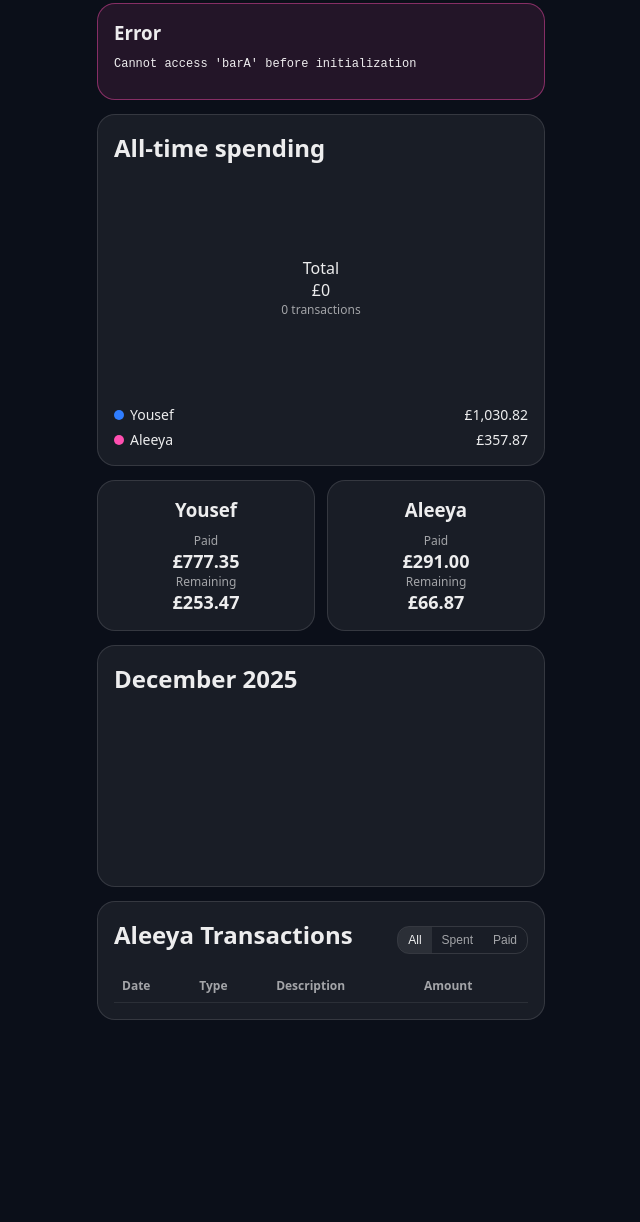
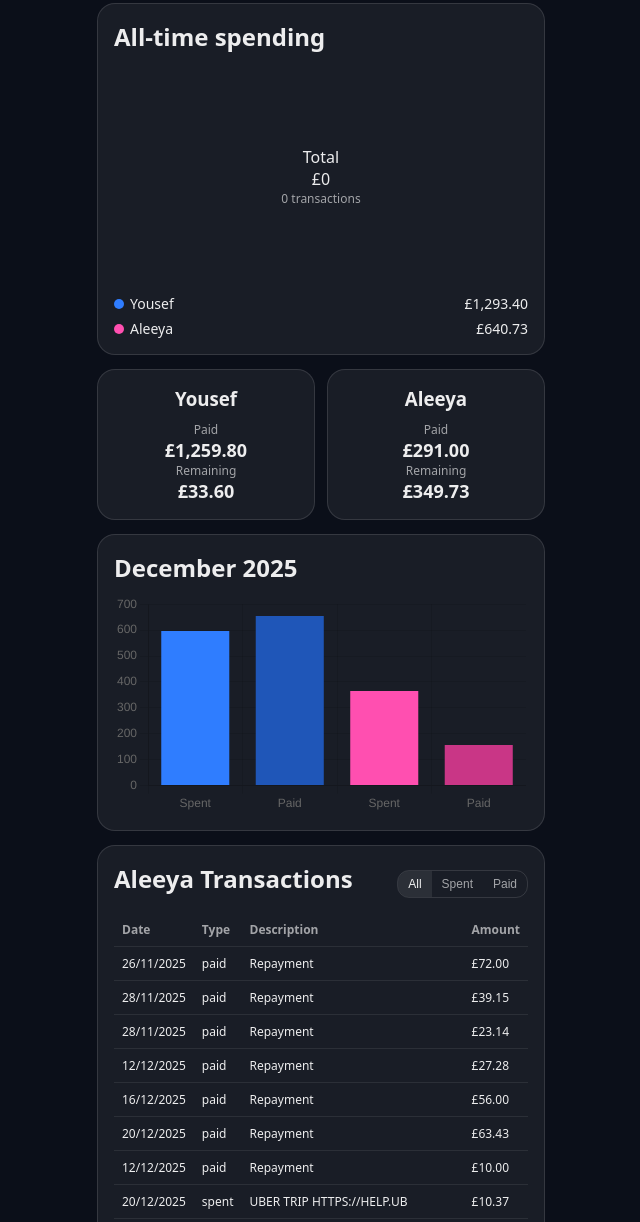
Before and after one commit to tomsharples1/amex-split-tracker, a plain HTML site: page index.html in a window 1280 px wide. Shown: the part 13-1235 px from the top of the page, without its empty margins (319-959 px from the left). Before the commit the page ends 1063 px from the top, so only its background shows below. Drawn offline with nearby package versions, Linux system fonts and the light colour scheme.

Commit message:
more bugs

```diff
--- a/index.html
+++ b/index.html
@@ -37,21 +37,11 @@ h2,h3{margin:0 0 10px 0;font-weight:800}
 .mid{font-size:18px;font-weight:900}
 .sub{font-size:12px;color:var(--muted)}
 canvas{max-width:100%}
-
-/* Error card */
-.err{display:none;border:1px solid rgba(255,79,176,.45);background:rgba(255,79,176,.1)}
-.err pre{white-space:pre-wrap;font-size:12px}
-
-/* Pie */
 .pieWrap{position:relative}
 .pieCenter{position:absolute;top:50%;left:50%;transform:translate(-50%,-50%);text-align:center;pointer-events:none}
-
-/* Monthly swipe */
 .slider{overflow:hidden;border-radius:14px}
 .slideTrack{display:flex;width:200%;transition:transform .26s ease}
 .slide{width:50%}
-
-/* Table */
 .tableHeader{display:flex;justify-content:space-between;align-items:center;margin-bottom:8px}
 .segment{display:inline-flex;border:1px solid var(--border);border-radius:12px;overflow:hidden}
 .segBtn{background:none;border:0;color:var(--muted);padding:6px 10px;font-size:12px;cursor:pointer}
@@ -60,6 +50,8 @@ table{width:100%;border-collapse:collapse;font-size:12px}
 th,td{padding:8px;border-bottom:1px solid rgba(255,255,255,.08)}
 th{color:var(--muted);text-align:left}
 .badge{padding:2px 8px;border-radius:999px;font-size:11px;border:1px solid rgba(255,255,255,.12)}
+.err{display:none;border:1px solid rgba(255,79,176,.45);background:rgba(255,79,176,.1)}
+.err pre{white-space:pre-wrap;font-size:12px}
 </style>
 </head>
 
@@ -122,45 +114,21 @@ th{color:var(--muted);text-align:left}
 </div>
 
 <script>
-/* ---------- HARD GUARD ---------- */
-const mustExist = ["pie","barA","barB","monthCard","aLedger"];
-for(const id of mustExist){
-  if(!document.getElementById(id)){
-    document.getElementById("errCard").style.display="block";
-    document.getElementById("errText").textContent = "Missing DOM element: #"+id;
-    throw new Error("Missing DOM: "+id);
-  }
-}
+const $ = id => document.getElementById(id);
+const GBP = n => new Intl.NumberFormat("en-GB",{style:"currency",currency:"GBP"}).format(Math.max(0,n||0));
+const parseDate = s => {
+  const p=String(s||"").split(/[\/-]/);
+  if(p.length!==3) return null;
+  const d=new Date(p[2],p[1]-1,p[0]);
+  return isNaN(d)?null:d;
+};
+const monthKey = d => d.getFullYear()+"-"+String(d.getMonth()+1).padStart(2,"0");
+const monthPretty = k => new Date(k.split("-")[0],k.split("-")[1]-1).toLocaleDateString("en-GB",{month:"long",year:"numeric"});
 
-/* ---------- HELPERS ---------- */
-const $=id=>document.getElementById(id);
-const GBP=n=>new Intl.NumberFormat("en-GB",{style:"currency",currency:"GBP"}).format(Math.max(0,n||0));
-const parseDate=s=>{const p=String(s||"").split(/[\/-]/);if(p.length!==3)return null;const d=new Date(p[2],p[1]-1,p[0]);return isNaN(d)?null:d};
-const monthKey=d=>d.getFullYear()+"-"+String(d.getMonth()+1).padStart(2,"0");
-const monthPretty=k=>new Date(k.split("-")[0],k.split("-")[1]-1).toLocaleDateString("en-GB",{month:"long",year:"numeric"});
-
-/* ---------- REFUND STRIP ---------- */
-function stripRefundPairs(rows){
-  const used=new Set();
-  const byAmt={};
-  rows.forEach((r,i)=>{
-    const a=Math.round(Math.abs(+r.Amount||0)*100);
-    if(!byAmt[a])byAmt[a]={p:[],n:[]};
-    (+r.Amount>0?byAmt[a].p:byAmt[a].n).push(i);
-  });
-  for(const k in byAmt){
-    const {p,n}=byAmt[k];
-    p.forEach(pi=>n.forEach(ni=>{if(!used.has(pi)&&!used.has(ni))used.add(pi)&&used.add(ni)}));
-  }
-  return rows.filter((_,i)=>!used.has(i));
-}
-
-/* ---------- MAIN ---------- */
 (async()=>{
 try{
-  const activityRaw=Papa.parse(await (await fetch("data/activity.csv")).text(),{header:true}).data;
-  const payments=Papa.parse(await (await fetch("data/payments.csv")).text(),{header:true}).data;
-  const activity=stripRefundPairs(activityRaw);
+  const activityRaw = Papa.parse(await (await fetch("data/activity.csv")).text(),{header:true}).data;
+  const payments = Papa.parse(await (await fetch("data/payments.csv")).text(),{header:true}).data;
 
   let ySpend=0,aSpend=0,yTx=0,aTx=0,yPaidGross=0,aPaid=0;
   const monthly={},ensure=m=>monthly[m]??={ys:0,as:0,ypg:0,ap:0};
@@ -173,7 +141,7 @@ try{
     events.push({d,type:"paid",desc:"Repayment",amt:-amt});
   });
 
-  activity.forEach(r=>{
+  activityRaw.forEach(r=>{
     const d=parseDate(r.Date); if(!d) return;
     const amt=+r.Amount||0; if(!amt) return;
     const m=monthKey(d),b=ensure(m);
@@ -181,7 +149,9 @@ try{
     if(amt>0){
       if(isA){aSpend+=amt;aTx++;b.as+=amt;events.push({d,type:"spent",desc:r.Description,amt})}
       else{ySpend+=amt;yTx++;b.ys+=amt}
-    }else if(!isA&&/PAYMENT/i.test(r.Description)){yPaidGross+=Math.abs(amt);b.ypg+=Math.abs(amt)}
+    }else if(!isA&&/PAYMENT/i.test(r.Description)){
+      yPaidGross+=Math.abs(amt); b.ypg+=Math.abs(amt);
+    }
   });
 
   $("ys").textContent=GBP(ySpend);
@@ -195,31 +165,39 @@ try{
   let idx=months.length-1;
   $("monthLabel").textContent=monthPretty(months[idx]);
 
-  const barOpts={plugins:{legend:{display:false},tooltip:{enabled:false}}};
-  const makeBar=el=>new Chart(el,{type:"bar",data:{labels:["Spent","Paid","Spent","Paid"],datasets:[{data:[0,0,0,0],backgroundColor:["#2f7dff","#1f56b8","#ff4fb0","#c93686"]}]},options:barOpts});
-  const barA=makeBar(barA),barB=makeBar(barB);
+  const makeBar = el => new Chart(el,{
+    type:"bar",
+    data:{labels:["Spent","Paid","Spent","Paid"],datasets:[{data:[0,0,0,0],backgroundColor:["#2f7dff","#1f56b8","#ff4fb0","#c93686"]}]},
+    options:{plugins:{legend:{display:false},tooltip:{enabled:false}}}
+  });
+
+  const barChartA = makeBar($("barA"));
+  const barChartB = makeBar($("barB"));
 
   function renderMonth(i){
     const m=monthly[months[i]];
-    barA.data.datasets[0].data=[m.ys,Math.max(0,m.ypg-m.ap),m.as,m.ap];
-    barA.update();
+    barChartA.data.datasets[0].data=[m.ys,Math.max(0,m.ypg-m.ap),m.as,m.ap];
+    barChartA.update();
+    $("monthLabel").textContent=monthPretty(months[i]);
   }
   renderMonth(idx);
 
-  function swipe(el){
-    let x;
-    el.ontouchstart=e=>x=e.touches[0].clientX;
-    el.ontouchend=e=>{
-      const dx=e.changedTouches[0].clientX-x;
-      if(dx< -40 && idx>0){idx--;renderMonth(idx)}        // LEFT → previous
-      if(dx> 40 && idx<months.length-1){idx++;renderMonth(idx)} // RIGHT → next
-      $("monthLabel").textContent=monthPretty(months[idx]);
-    };
-  }
-  swipe($("monthCard"));
+  $("monthCard").ontouchstart = e => startX = e.touches[0].clientX;
+  let startX;
+  $("monthCard").ontouchend = e => {
+    const dx=e.changedTouches[0].clientX-startX;
+    if(dx < -40 && idx>0){idx--; renderMonth(idx);}
+    if(dx > 40 && idx<months.length-1){idx++; renderMonth(idx);}
+  };
 
-  aleeyaEvents=events;
-  $("aLedger").innerHTML=events.map(e=>`<tr><td>${e.d.toLocaleDateString("en-GB")}</td><td>${e.type}</td><td>${e.desc}</td><td>${GBP(Math.abs(e.amt))}</td></tr>`).join("");
+  $("aLedger").innerHTML = events.map(e=>`
+    <tr>
+      <td>${e.d.toLocaleDateString("en-GB")}</td>
+      <td>${e.type}</td>
+      <td>${e.desc}</td>
+      <td>${GBP(Math.abs(e.amt))}</td>
+    </tr>
+  `).join("");
 
 }catch(e){
   $("errCard").style.display="block";
```
